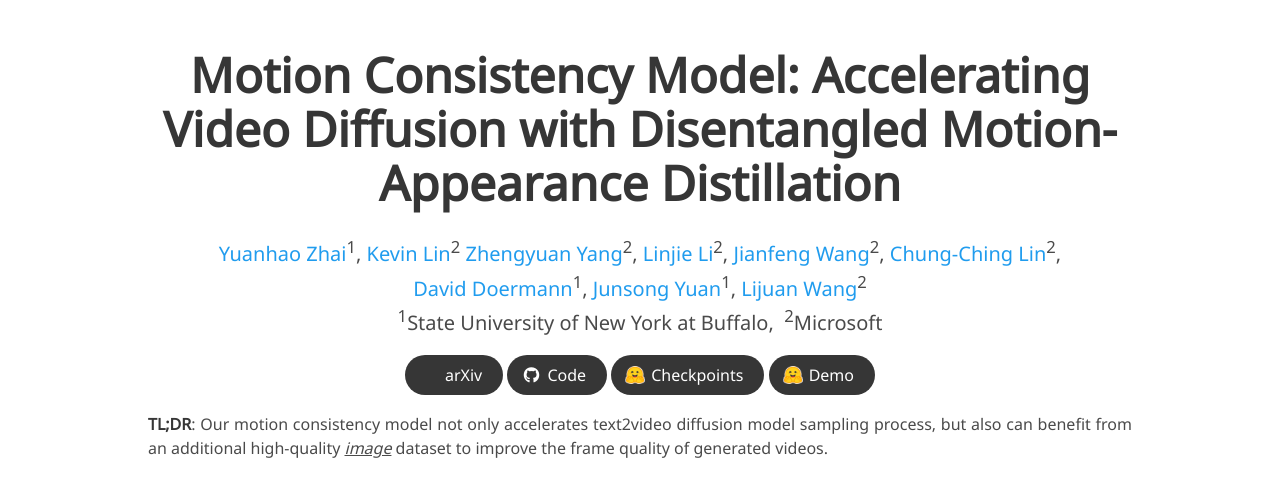
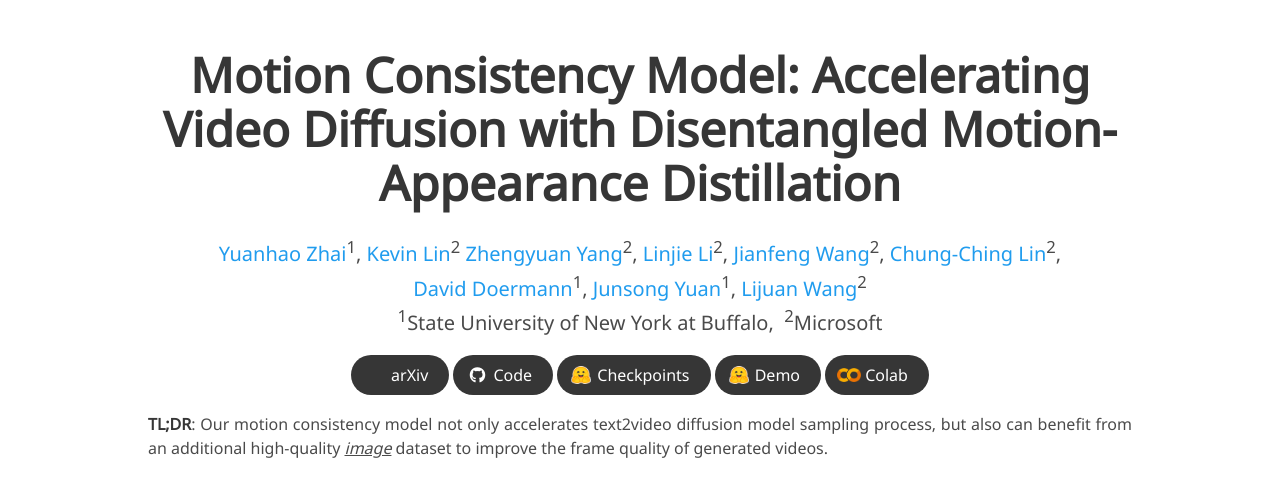
Before and after one commit to yhZhai/mcm, a plain HTML site: page index.html in a window 1280 px wide. Shown: the top 493 px of the page. Drawn offline with nearby package versions, Linux system fonts and the light colour scheme; some icons are missing; a web font is replaced by a local one.

Commit message:
add colab

```diff
--- a/index.html
+++ b/index.html
@@ -175,6 +175,16 @@
                       <img src="static/images/hf.png" alt="HuggingFace Demo">
                     </span>
                     <span>Demo</span>
+                  </a>
+                </span>
+
+                <span class="link-block">
+                  <a href="https://colab.research.google.com/drive/1ouGbIZA5092hF9ZMHO-AchCr_L3algTL?usp=sharing" target="_blank"
+                    class="external-link button is-normal is-rounded is-dark">
+                    <span class="icon">
+                      <img src="static/images/colab.png" alt="Colab">
+                    </span>
+                    <span>Colab</span>
                   </a>
                 </span>
 
```
Also changed, not shown: static/images/colab.png (added).
